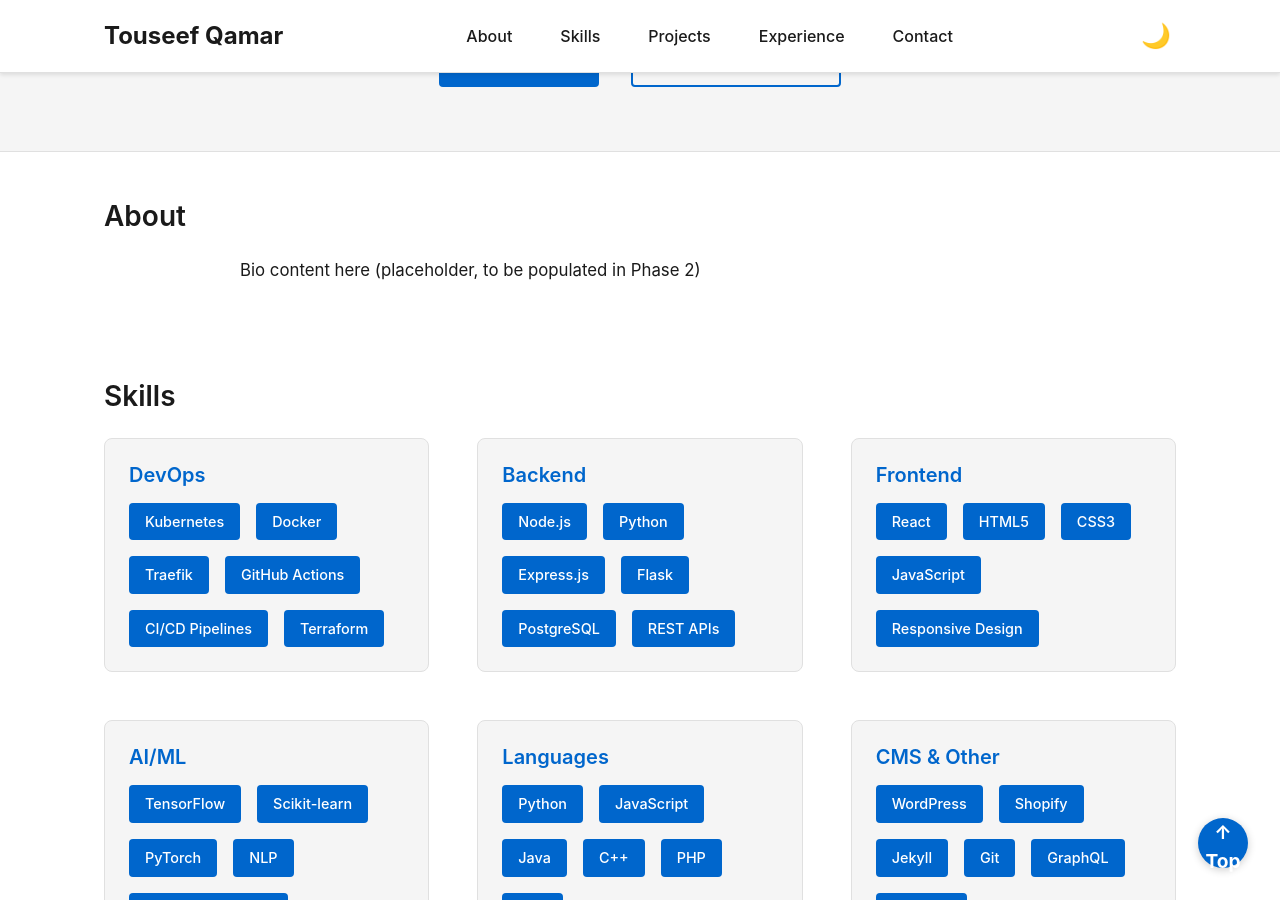
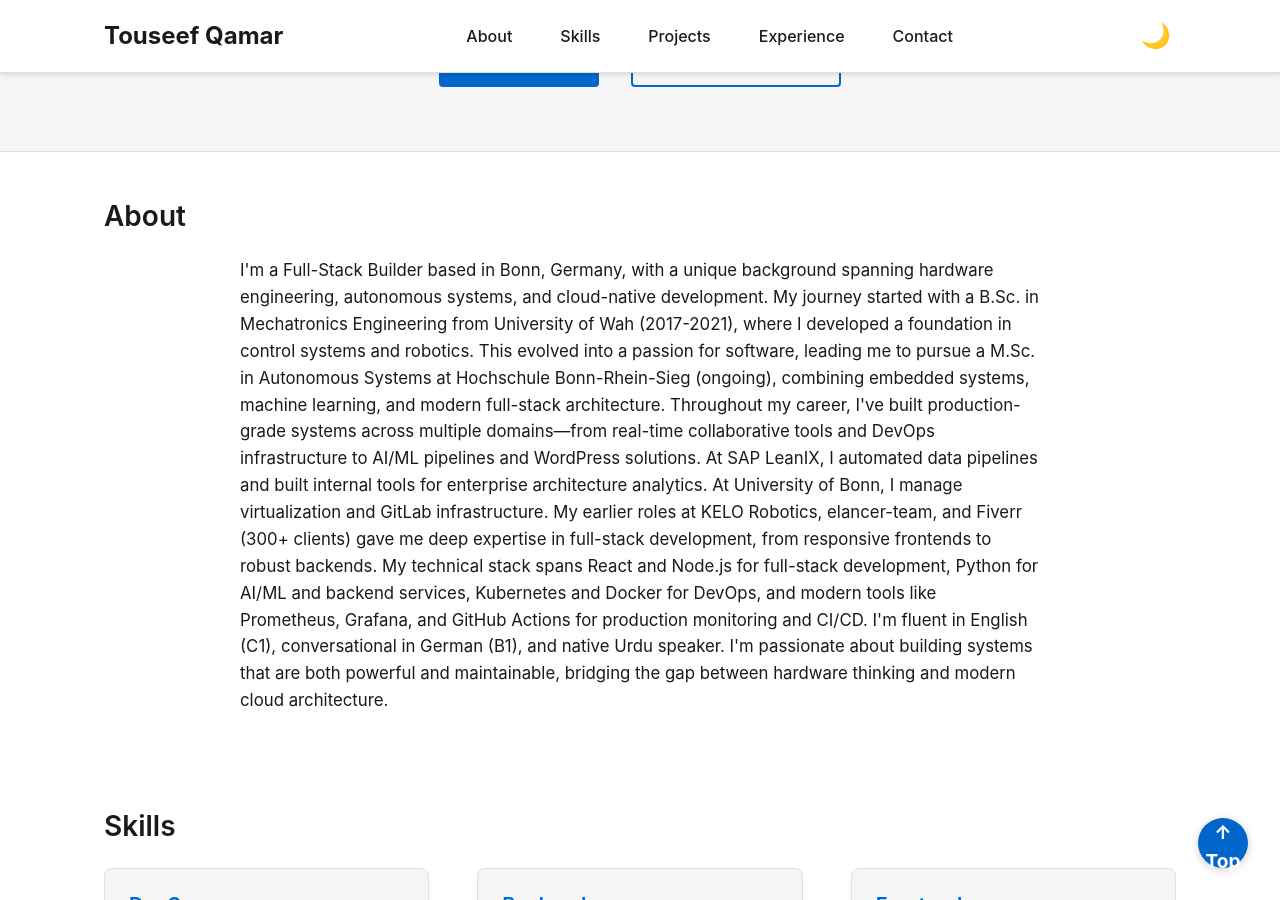
Before and after one commit to TouseefQ/touseefq.github.io, a Jekyll site: the page built from index.html, in a window 1280 px wide and 900 px high, scrolled down 340 px. Built offline with Jekyll 4.4.1, drawn with Linux system fonts in a browser that asks for light colours.

Commit message:
feat(02): update about.html with 213-word professional bio
Bio covers:
- Background: Mechatronics → Autonomous Systems → Full-Stack
- Work experience: SAP LeanIX, Uni Bonn, KELO, elancer-team, Fiverr
- Technical expertise: React, Node.js, Python, Kubernetes, AI/ML
- Location: Bonn, Germany
- Languages: English (C1), German (B1), Urdu (native)
- Unique value: Bridges hardware thinking with cloud architecture

Requirement coverage: ABUT-01

```diff
--- a/_includes/about.html
+++ b/_includes/about.html
@@ -1,5 +1,9 @@
 <!-- About section with bio -->
 <section id="about" class="about">
   <h2>About</h2>
-  <p>Bio content here (placeholder, to be populated in Phase 2)</p>
+  <p>I'm a Full-Stack Builder based in Bonn, Germany, with a unique background spanning hardware engineering, autonomous systems, and cloud-native development. My journey started with a B.Sc. in Mechatronics Engineering from University of Wah (2017-2021), where I developed a foundation in control systems and robotics. This evolved into a passion for software, leading me to pursue a M.Sc. in Autonomous Systems at Hochschule Bonn-Rhein-Sieg (ongoing), combining embedded systems, machine learning, and modern full-stack architecture.
+
+Throughout my career, I've built production-grade systems across multiple domains—from real-time collaborative tools and DevOps infrastructure to AI/ML pipelines and WordPress solutions. At SAP LeanIX, I automated data pipelines and built internal tools for enterprise architecture analytics. At University of Bonn, I manage virtualization and GitLab infrastructure. My earlier roles at KELO Robotics, elancer-team, and Fiverr (300+ clients) gave me deep expertise in full-stack development, from responsive frontends to robust backends.
+
+My technical stack spans React and Node.js for full-stack development, Python for AI/ML and backend services, Kubernetes and Docker for DevOps, and modern tools like Prometheus, Grafana, and GitHub Actions for production monitoring and CI/CD. I'm fluent in English (C1), conversational in German (B1), and native Urdu speaker. I'm passionate about building systems that are both powerful and maintainable, bridging the gap between hardware thinking and modern cloud architecture.</p>
 </section>
```
